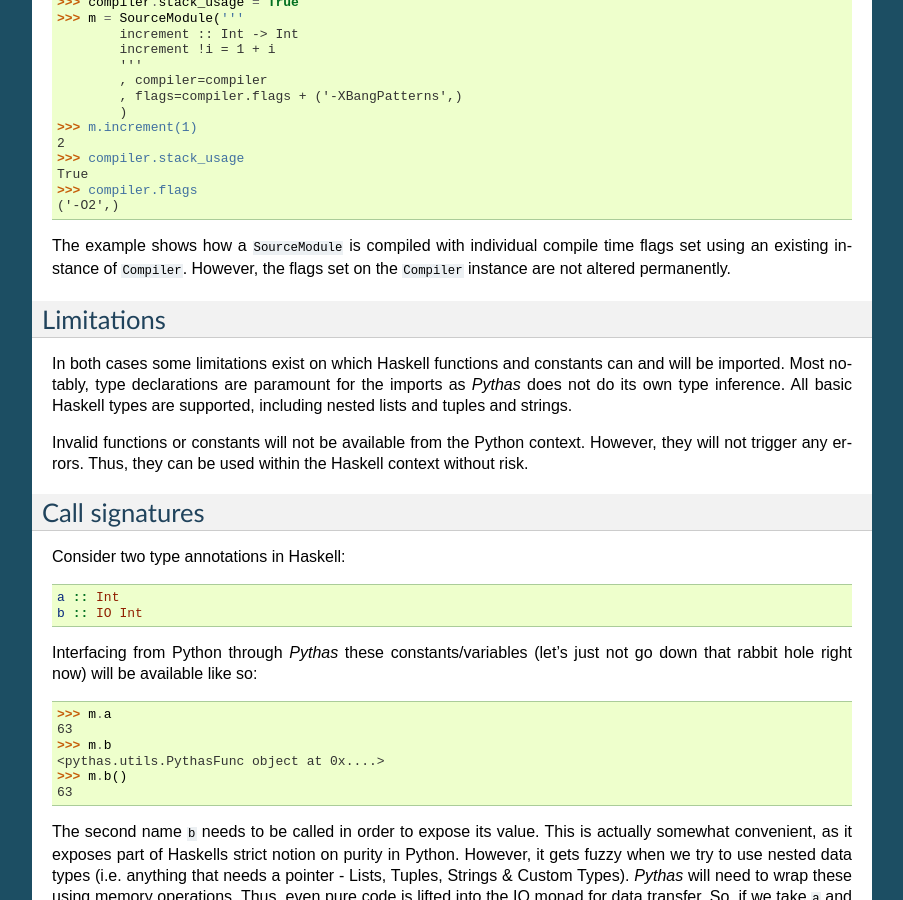
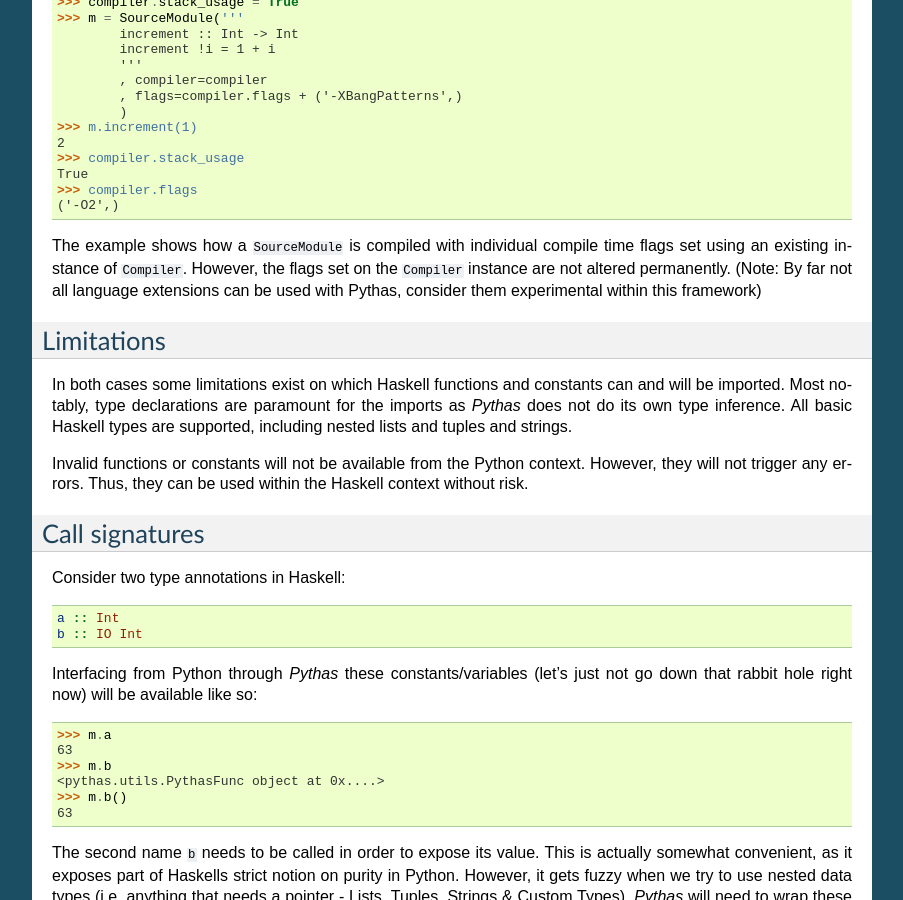
Before and after one commit to pinselimo/Pythas, a Sphinx documentation site: the page built from docs/source/usage.rst, in a window 1280 px wide and 900 px high, scrolled down 1272 px. Shown: the whole window, without its empty margins (198-1101 px from the left). Built offline with Sphinx 7.4.7, drawn with Linux system fonts in a browser that asks for light colours.

Commit message:
Add note about language extensions

```diff
--- a/docs/source/usage.rst
+++ b/docs/source/usage.rst
@@ -76,7 +76,7 @@
     >>> compiler.flags
     ('-O2',)
 
-The example shows how a ``SourceModule`` is compiled with individual compile time flags set using an existing instance of ``Compiler``. However, the flags set on the ``Compiler`` instance are not altered permanently.
+The example shows how a ``SourceModule`` is compiled with individual compile time flags set using an existing instance of ``Compiler``. However, the flags set on the ``Compiler`` instance are not altered permanently. (Note: By far not all language extensions can be used with Pythas, consider them experimental within this framework)
 
 Limitations
 -----------
```
